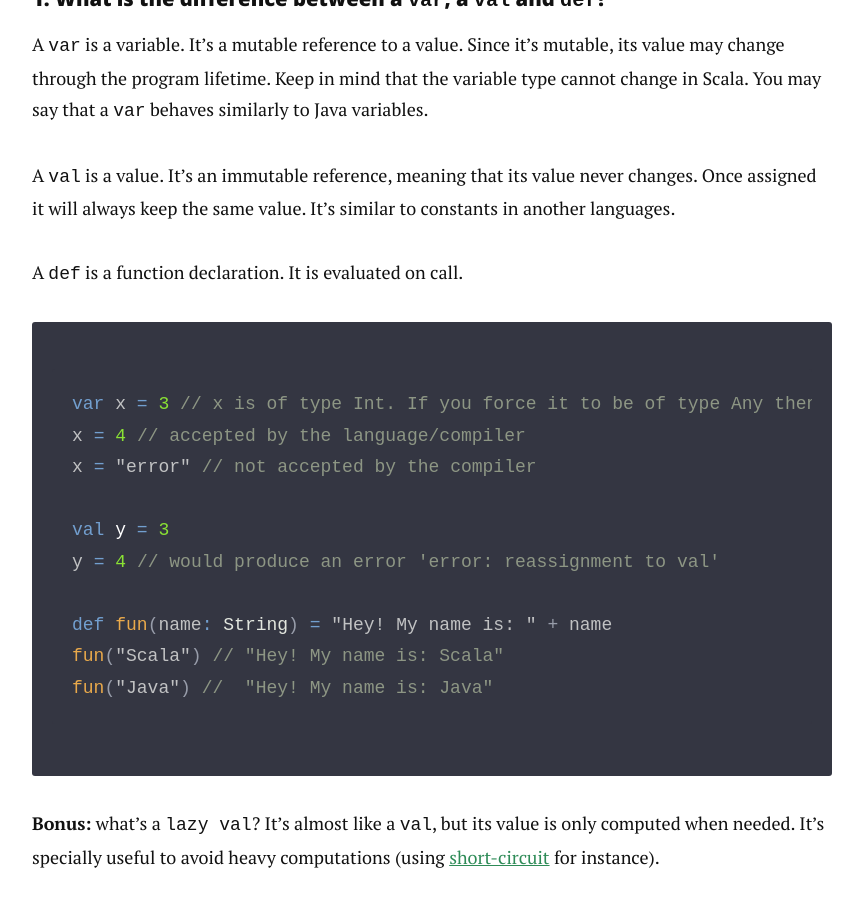
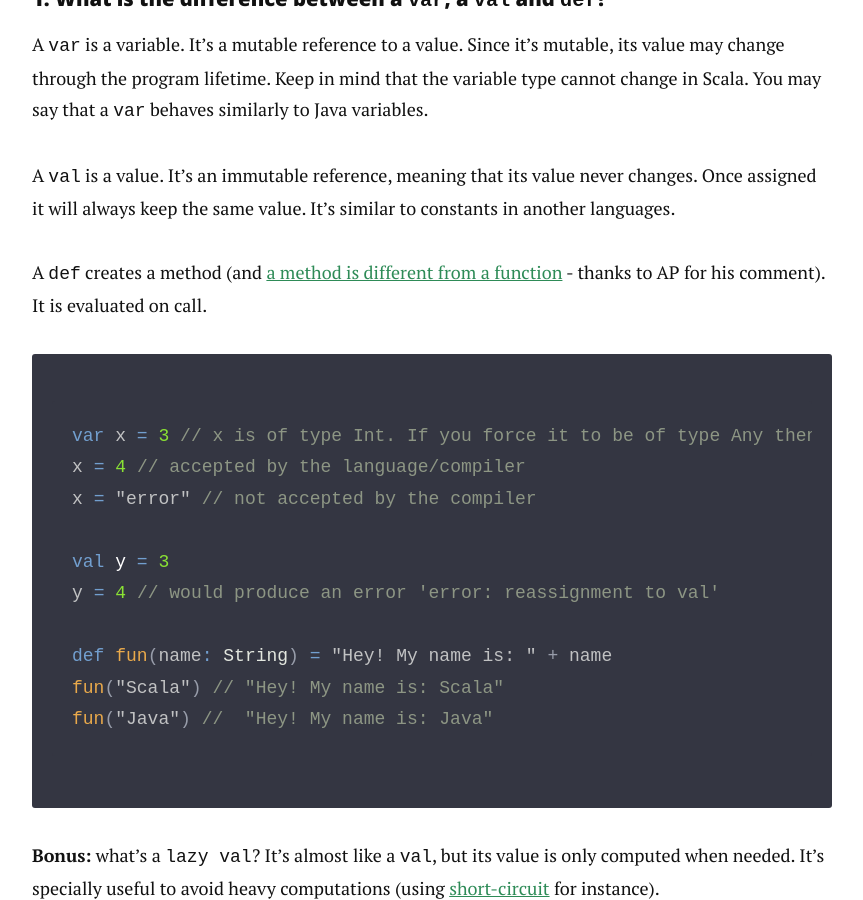
Before and after one commit to pedrorijo91/pedrorijo91.github.io, a Jekyll site: the page built from _posts/2017-03-14-scala-interview-questions.markdown, in a window 1280 px wide and 900 px high, scrolled down 1969 px. Shown: the whole window, without its empty margins (208-1071 px from the left). Built offline with Jekyll 4.4.1, drawn with Linux system fonts in a browser that asks for light colours; nearby versions of some CDN libraries; emoji names are drawn with the system emoji font; comment, search, counter and statistics services are not loaded.

Commit message:
Fix scala interview post from comments

```diff
--- a/_posts/2017-03-14-scala-interview-questions.markdown
+++ b/_posts/2017-03-14-scala-interview-questions.markdown
@@ -52,7 +52,7 @@ A `var` is a variable. It's a mutable reference to a value. Since it's mutable,
 
 A `val` is a value. It's an immutable reference, meaning that its value never changes. Once assigned it will always keep the same value. It's similar to constants in another languages.
 
-A `def` is a function declaration. It is evaluated on call.
+A `def` creates a method (and [a method is different from a function](https://tpolecat.github.io/2014/06/09/methods-functions.html) - thanks to AP for his comment). It is evaluated on call.
 
 ~~~scala
 var x = 3 // x is of type Int. If you force it to be of type Any then this example would work
```
